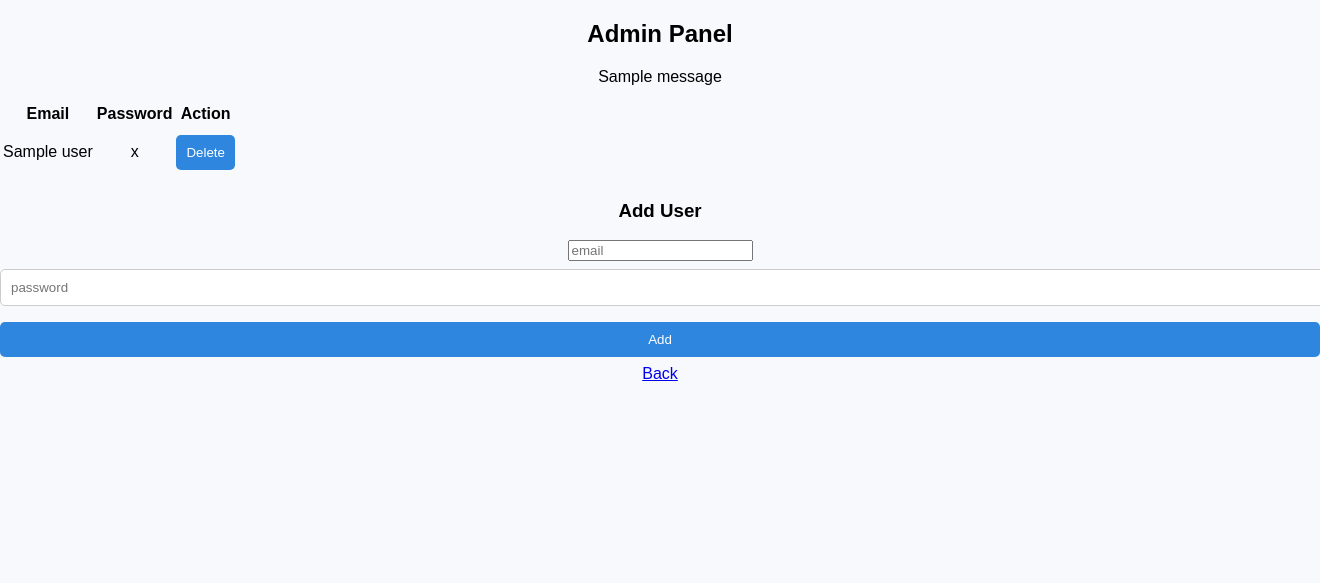
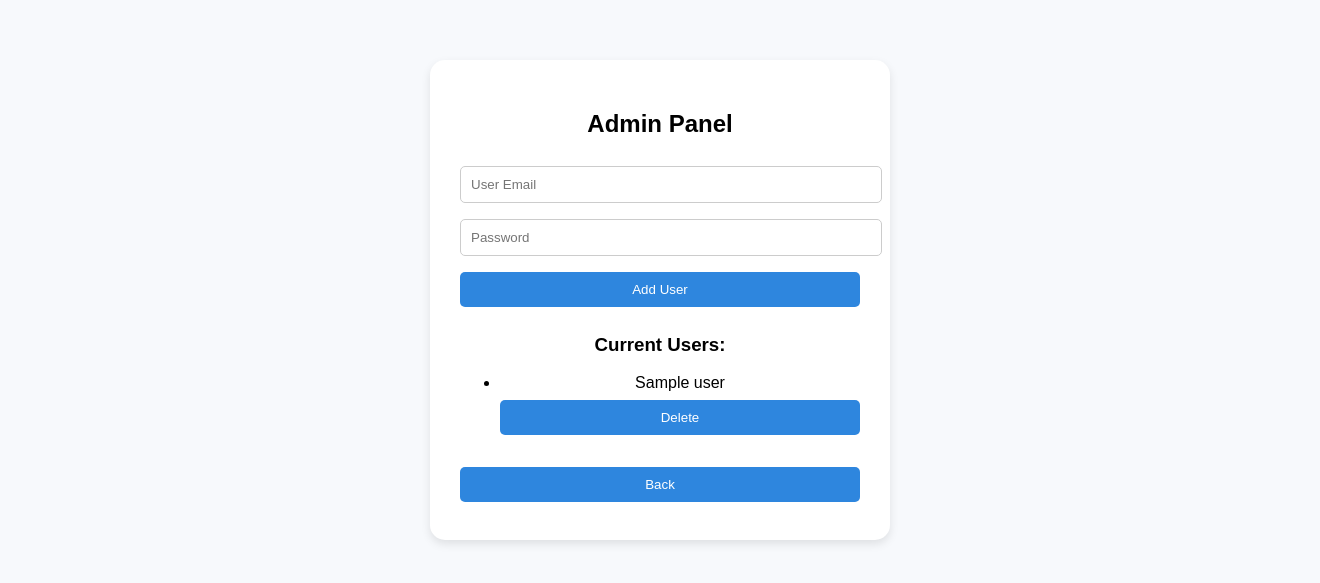
Before and after one commit to rajharsh548-hub/employee-mapping-tool, a Flask app: template templates/admin.html in a window 1320 px wide; the page is wider, and only the part inside the window is pictured. Shown: the top 583 px of that part. Run offline with Flask 3, Linux system fonts and the light colour scheme; the template is opened without the code that fills it: most values are stand-ins (such as "Sample title", 1, 10 or a date in 2020); one stand-in notice (Sample message) is shown.

Commit message:
Update admin.html

```diff
--- a/templates/admin.html
+++ b/templates/admin.html
@@ -1,47 +1,33 @@
 <!DOCTYPE html>
 <html>
 <head>
-  <meta charset="utf-8">
-  <title>Admin - Frontlyne</title>
+  <title>Admin Panel</title>
   <link rel="stylesheet" href="{{ url_for('static', filename='style.css') }}">
 </head>
 <body>
-  <div class="box">
+  <div class="container">
     <h2>Admin Panel</h2>
-    {% with messages = get_flashed_messages(with_categories=true) %}
-      {% if messages %}
-        {% for category, msg in messages %}
-          <p class="{{ category }}">{{ msg }}</p>
-        {% endfor %}
-      {% endif %}
-    {% endwith %}
+    <form action="{{ url_for('add_user') }}" method="POST">
+      <input type="text" name="email" placeholder="User Email" required>
+      <input type="password" name="password" placeholder="Password" required>
+      <button type="submit">Add User</button>
+    </form>
 
-    <table>
-      <tr><th>Email</th><th>Password</th><th>Action</th></tr>
+    <h3>Current Users:</h3>
+    <ul>
       {% for user, pwd in users.items() %}
-      <tr>
-        <td>{{ user }}</td>
-        <td>{{ pwd }}</td>
-        <td>
+        <li>{{ user }}
           {% if user != 'admin@frontlyne.com' %}
-            <form method="POST" action="{{ url_for('delete_user') }}" style="display:inline;">
+            <form action="{{ url_for('delete_user') }}" method="POST" style="display:inline;">
               <input type="hidden" name="email" value="{{ user }}">
               <button type="submit">Delete</button>
             </form>
           {% endif %}
-        </td>
-      </tr>
+        </li>
       {% endfor %}
-    </table>
+    </ul>
 
-    <h3>Add User</h3>
-    <form method="POST" action="{{ url_for('add_user') }}">
-      <input type="email" name="email" placeholder="email" required>
-      <input type="text" name="password" placeholder="password" required>
-      <button type="submit">Add</button>
-    </form>
-
-    <a class="btn" href="{{ url_for('upload_page') }}">Back</a>
+    <a href="{{ url_for('upload_page') }}"><button>Back</button></a>
   </div>
 </body>
 </html>
```
